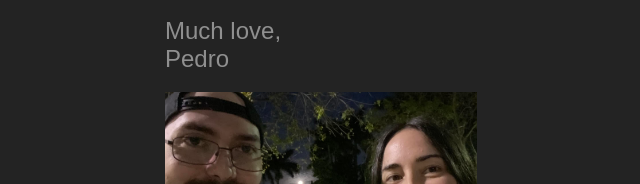
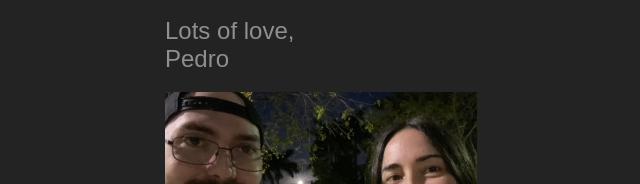
Before and after one commit to PRiveraA/Kim-s-34th-Bday-Site, a plain HTML site: page index.html in a window 1280 px wide. Shown: the part 462-646 px from the top of the page, 319-959 px from the left. Drawn offline with Linux system fonts and the light colour scheme; a script that the page names is missing.

Commit message:
Change to message

```diff
--- a/index.html
+++ b/index.html
@@ -20,7 +20,7 @@
         my friend!
         <br>
       </p>
-      <p class="p-3">Much love,
+      <p class="p-3">Lots of love,
         <br>
         Pedro
       </p>
```
